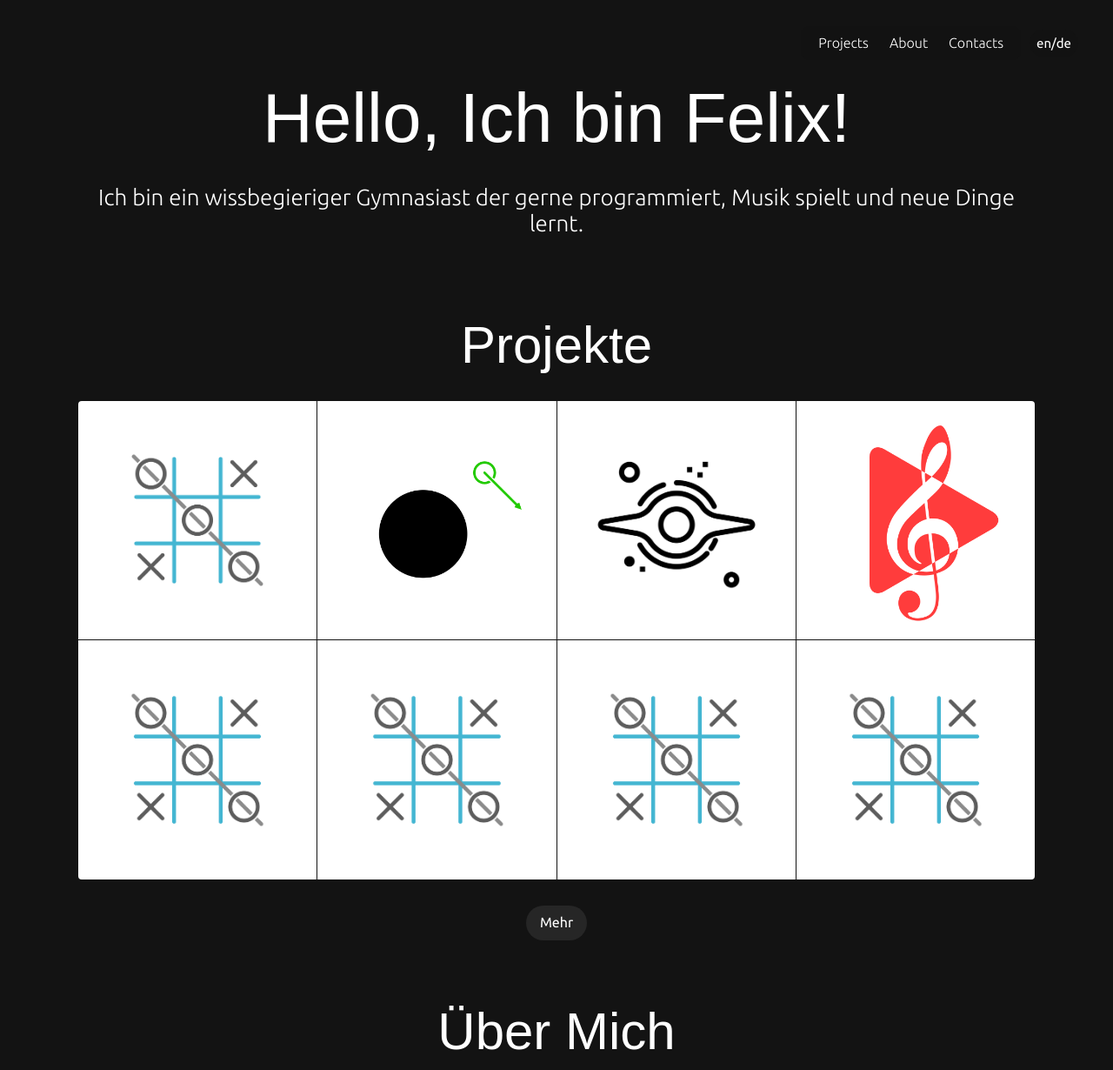
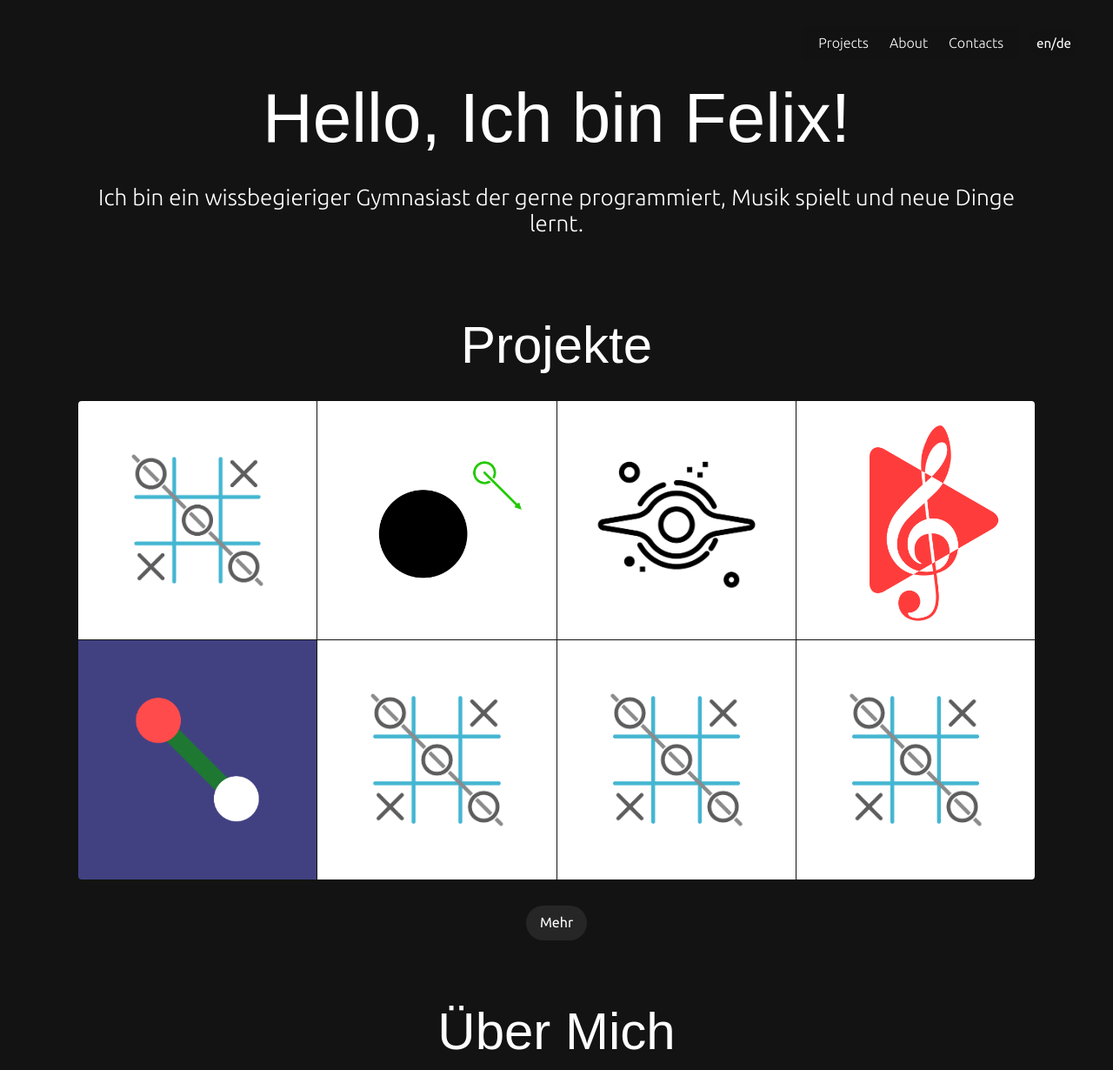
Before and after one commit to lixitrixi/felixleitner.com, a Jekyll site: the page built from de/index.html, in a window 1280 px wide. Shown: the top 1230 px of the page at 87% size. Built offline with Jekyll 4.4.1, drawn with Linux system fonts in a browser that asks for light colours; some web fonts are replaced; grey boxes are pictures that could not be loaded.

Commit message:
added Ropes entry

```diff
--- a/de/index.html
+++ b/de/index.html
@@ -40,14 +40,14 @@
         <section id="projects">
             <h1>Projekte</h1>
             <div class="showcase">
-                {% include project-card.html link="/en/project/tictac10" icon="tictac10.png" title="TicTac10" desc="An adversarial AI I wrote to play tic-tac-toe at any board size." %}
-                {% include project-card.html link="/en/project/orbita" icon="orbita.png" title="Orbita" desc="A simple orbital simulation I created when starting off with Pygame." %}
-                {% include project-card.html link="/en/project/singularity-solutions" icon="singularity.png" title="Singularity Solutions" desc="A one-page showcase website I created for an in-school English project." %}
-                {% include project-card.html link="/en/project/arpeggio" icon="arpeggio.png" title="Arpeggio" desc="A Discord music player bot I created for my friends." %}
-                {% include project-card.html link="/en/project/tictac10" icon="tictac10.png" title="Placeholder" desc="This is a placeholder." %}
-                {% include project-card.html link="/en/project/tictac10" icon="tictac10.png" title="Placeholder" desc="This is a placeholder." %}
-                {% include project-card.html link="/en/project/tictac10" icon="tictac10.png" title="Placeholder" desc="This is a placeholder." %}
-                {% include project-card.html link="/en/project/tictac10" icon="tictac10.png" title="Placeholder" desc="This is a placeholder." %}
+                {% include project-card.html link="/de/project/tictac10" icon="tictac10.png" title="TicTac10" desc="An adversarial AI I wrote to play tic-tac-toe at any board size." %}
+                {% include project-card.html link="/de/project/orbita" icon="orbita.png" title="Orbita" desc="A simple orbital simulation I created when starting off with Pygame." %}
+                {% include project-card.html link="/de/project/singularity-solutions" icon="singularity.png" title="Singularity Solutions" desc="A one-page showcase website I created for an in-school English project." %}
+                {% include project-card.html link="/de/project/arpeggio" icon="arpeggio.png" title="Arpeggio" desc="A Discord music player bot I created for my friends." %}
+                {% include project-card.html link="/de/project/ropes" icon="ropes.png" title="ropes" desc="A physics program I wrote to simulate nodes and sticks." %}
+                {% include project-card.html link="/de/project/tictac10" icon="tictac10.png" title="Placeholder" desc="This is a placeholder." %}
+                {% include project-card.html link="/de/project/tictac10" icon="tictac10.png" title="Placeholder" desc="This is a placeholder." %}
+                {% include project-card.html link="/de/project/tictac10" icon="tictac10.png" title="Placeholder" desc="This is a placeholder." %}
             </div>
             <a href="/de/projects" class="more">Mehr</a>
         </section>
--- a/en/index.html
+++ b/en/index.html
@@ -43,7 +43,7 @@
                 {% include project-card.html link="/en/project/orbita" icon="orbita.png" title="Orbita" desc="A simple orbital simulation I created when starting off with Pygame." %}
                 {% include project-card.html link="/en/project/singularity-solutions" icon="singularity.png" title="Singularity Solutions" desc="A one-page showcase website I created for an in-school English project." %}
                 {% include project-card.html link="/en/project/arpeggio" icon="arpeggio.png" title="Arpeggio" desc="A Discord music player bot I created for my friends." %}
-                {% include project-card.html link="/en/project/tictac10" icon="tictac10.png" title="Placeholder" desc="This is a placeholder." %}
+                {% include project-card.html link="/en/project/ropes" icon="ropes.png" title="ropes" desc="A physics program I wrote to simulate nodes and sticks." %}
                 {% include project-card.html link="/en/project/tictac10" icon="tictac10.png" title="Placeholder" desc="This is a placeholder." %}
                 {% include project-card.html link="/en/project/tictac10" icon="tictac10.png" title="Placeholder" desc="This is a placeholder." %}
                 {% include project-card.html link="/en/project/tictac10" icon="tictac10.png" title="Placeholder" desc="This is a placeholder." %}
```
Also changed, not shown: _projects-de/ropes.md (added, +9 -0 lines), _projects-en/ropes.md (added, +9 -0 lines), assets/icons/ropes.png (added).
